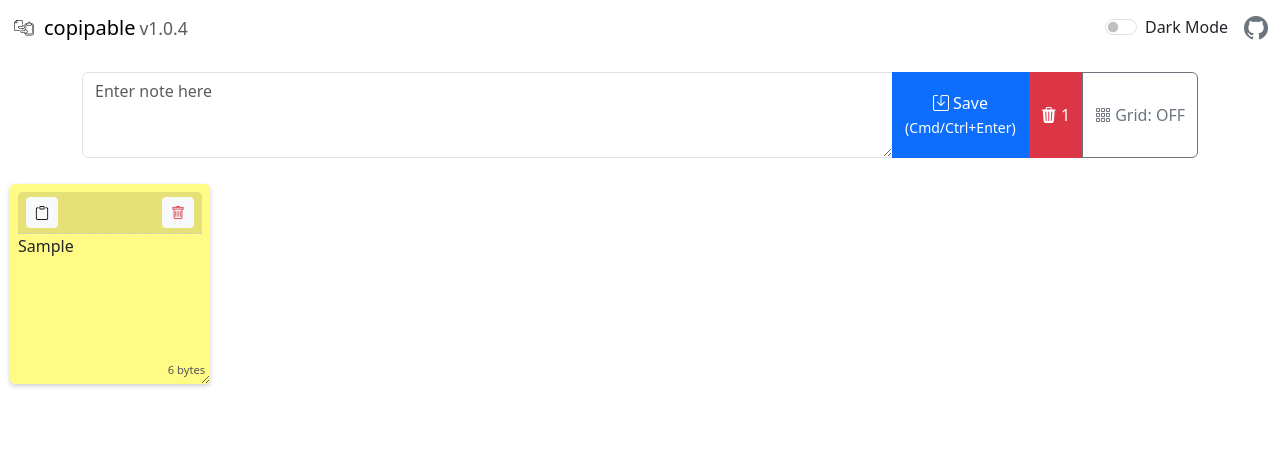
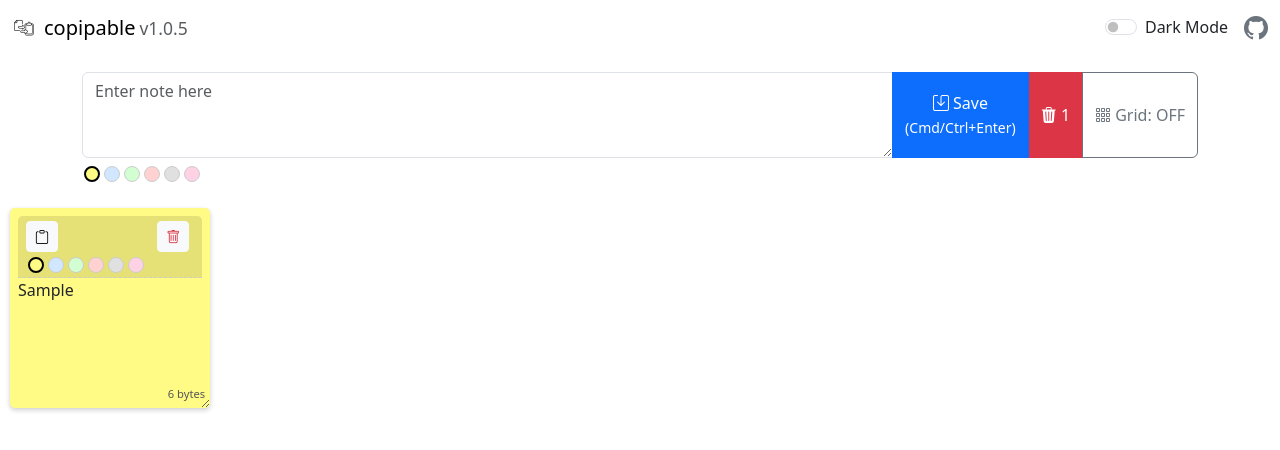
Before and after one commit to TetsuakiBaba/copipable, a plain HTML site: page index.html in a window 1280 px wide. Both pictures are taken after typing "Sample" into the empty fields and a click on the button "Save". Drawn offline with nearby package versions, Linux system fonts and the light colour scheme.

Commit message:
add: colorize

```diff
--- a/index.html
+++ b/index.html
@@ -45,8 +45,10 @@
             <button id="grid-toggle" class="btn btn-outline-secondary" type="button" title="Grid Snap"><i
                     class="bi bi-grid-3x3-gap"></i> Grid: OFF</button>
 
-        </div>
-    </div>
+        </div> <!-- end of input-group -->
+        <!-- default color selector -->
+        <div id="input-color-panel" class="color-panel mb-2"></div>
+    </div> <!-- end of container -->
     <div id="workspace" class="position-relative"></div>
     <!-- Image enlarge modal -->
     <div class="modal fade" id="imageModal" tabindex="-1" aria-hidden="true">
--- a/script.js
+++ b/script.js
@@ -26,6 +26,37 @@ gridToggle.addEventListener('click', () => {
 function snap(val) {
     return isGridSnap ? Math.round(val / 25) * 25 : val;
 }
+
+// カラーオプション
+const COLORS = [
+    { name: 'yellow', hex: '#fffb85' },
+    { name: 'blue', hex: '#d0e7ff' },
+    { name: 'green', hex: '#d1ffd1' },
+    { name: 'red', hex: '#ffd1d1' },
+    { name: 'gray', hex: '#e0e0e0' },
+    { name: 'pink', hex: '#ffd1e5' }
+];
+// デフォルトカラー読み込み
+let defaultNoteColor = localStorage.getItem('defaultNoteColor') || 'yellow';
+// 入力エリア用カラーパネル
+const inputColorPanel = document.getElementById('input-color-panel');
+function renderInputColorPanel() {
+    inputColorPanel.innerHTML = '';
+    COLORS.forEach(c => {
+        const sw = document.createElement('div');
+        sw.className = 'color-swatch';
+        sw.style.backgroundColor = c.hex;
+        sw.dataset.color = c.name;
+        if (c.name === defaultNoteColor) sw.classList.add('selected');
+        sw.addEventListener('click', () => {
+            defaultNoteColor = c.name;
+            localStorage.setItem('defaultNoteColor', defaultNoteColor);
+            renderInputColorPanel();
+        });
+        inputColorPanel.appendChild(sw);
+    });
+}
+renderInputColorPanel();
 
 // IndexedDB 初期化
 const dbPromise = new Promise((resolve, reject) => {
@@ -93,10 +124,18 @@ function generateId() {
 
 // create and append note element
 function renderNote(note) {
+    // ノートにcolorがなければdefaultNoteColorを設定
+    if (!note.color) note.color = defaultNoteColor;
+    // DB更新（マイグレーション対応）
+    if (!note.color || !note.width || !note.height) updateNoteDB(note);
     // 既存ノートに幅・高さがない場合はデフォルトを設定
     if (!note.width || !note.height) {
         note.width = note.width || 200;
         note.height = note.height || 200;
+        updateNoteDB(note);
+    }
+    if (!note.color) {
+        note.color = defaultNoteColor;
         updateNoteDB(note);
     }
     const noteEl = document.createElement('div');
@@ -106,6 +145,8 @@ function renderNote(note) {
     noteEl.style.width = note.width + 'px';
     noteEl.style.height = note.height + 'px';
     noteEl.dataset.id = note.id;
+    // 背景色設定
+    noteEl.style.backgroundColor = COLORS.find(c => c.name === note.color).hex;
 
     // header
     const header = document.createElement('div');
@@ -115,14 +156,40 @@ function renderNote(note) {
     copyBtn.className = 'btn btn-sm btn-light';
     copyBtn.innerHTML = '<i class="bi bi-clipboard"></i>';
     copyBtn.title = 'コピー';
-    header.appendChild(copyBtn);
     // delete button
     const deleteBtn = document.createElement('button');
     deleteBtn.className = 'btn btn-sm btn-light text-danger';
     deleteBtn.innerHTML = '<i class="bi bi-trash"></i>';
     deleteBtn.title = '削除';
-    header.appendChild(deleteBtn);
-
+    // ボタンをグループ化
+    const btnGroup = document.createElement('div');
+    btnGroup.className = 'btn-group-custom';
+    // ボタンを横並びにする行を作成
+    const btnRow = document.createElement('div');
+    btnRow.className = 'btn-row';
+    btnRow.appendChild(copyBtn);
+    btnRow.appendChild(deleteBtn);
+    btnGroup.appendChild(btnRow);
+    // カラーパネル（メモ上部）
+    const noteColorPanel = document.createElement('div');
+    noteColorPanel.className = 'color-panel';
+    COLORS.forEach(c => {
+        const sw = document.createElement('div');
+        sw.className = 'color-swatch';
+        sw.style.backgroundColor = c.hex;
+        sw.dataset.color = c.name;
+        if (c.name === note.color) sw.classList.add('selected');
+        sw.addEventListener('click', async () => {
+            note.color = c.name;
+            await updateNoteDB(note);
+            noteEl.style.backgroundColor = c.hex;
+            noteColorPanel.querySelectorAll('.color-swatch').forEach(el => el.classList.remove('selected'));
+            sw.classList.add('selected');
+        });
+        noteColorPanel.appendChild(sw);
+    });
+    btnGroup.appendChild(noteColorPanel);
+    header.appendChild(btnGroup);
     noteEl.appendChild(header);
 
     // content
@@ -267,7 +334,7 @@ function renderNote(note) {
 saveButton.addEventListener('click', async () => {
     const text = noteInput.value.trim();
     if (!text) return;
-    const note = { id: generateId(), type: 'text', content: text, x: snap(10), y: snap(10), width: 200, height: 200 };
+    const note = { id: generateId(), type: 'text', content: text, x: snap(10), y: snap(10), width: 200, height: 200, color: defaultNoteColor };
     await addNoteDB(note);
     notes.push(note);
     renderNote(note);
@@ -293,7 +360,7 @@ noteInput.addEventListener('paste', async e => {
                 const reader = new FileReader();
                 reader.onload = async () => {
                     const dataUrl = reader.result;
-                    const note = { id: generateId(), type: 'image', content: dataUrl, x: snap(10), y: snap(10), width: 200, height: 200 };
+                    const note = { id: generateId(), type: 'image', content: dataUrl, x: snap(10), y: snap(10), width: 200, height: 200, color: defaultNoteColor };
                     await addNoteDB(note);
                     notes.push(note);
                     renderNote(note);
@@ -330,7 +397,7 @@ noteInput.addEventListener('drop', async e => {
             const reader = new FileReader();
             reader.onload = async () => {
                 const dataUrl = reader.result;
-                const note = { id: generateId(), type: 'image', content: dataUrl, x: snap(10), y: snap(10), width: 200, height: 200 };
+                const note = { id: generateId(), type: 'image', content: dataUrl, x: snap(10), y: snap(10), width: 200, height: 200, color: defaultNoteColor };
                 await addNoteDB(note);
                 notes.push(note);
                 renderNote(note);
@@ -385,7 +452,7 @@ globalDropZone.addEventListener('drop', async e => {
                 // 画面中央に配置
                 const baseX = (window.innerWidth - 200) / 2;
                 const baseY = (window.innerHeight - 200) / 2;
-                const note = { id: generateId(), type: 'image', content: dataUrl, x: snap(baseX), y: snap(baseY), width: 200, height: 200 };
+                const note = { id: generateId(), type: 'image', content: dataUrl, x: snap(baseX), y: snap(baseY), width: 200, height: 200, color: defaultNoteColor };
                 await addNoteDB(note);
                 notes.push(note);
                 renderNote(note);
--- a/style.css
+++ b/style.css
@@ -16,7 +16,7 @@
     resize: both;
     overflow: auto;
     /* 最小サイズを設定 */
-    min-width: 100px;
+    min-width: 150px;
     min-height: 100px;
 }
 
@@ -117,3 +117,50 @@
 #global-drop-zone.active {
     display: flex;
 }
+
+/* カラースウォッチ */
+.color-swatch {
+    width: 16px;
+    height: 16px;
+    border: 1px solid #ccc;
+    border-radius: 50%;
+    margin: 0 2px;
+    /* ← この左右のマージンを小さくする */
+    cursor: pointer;
+    display: inline-block;
+}
+
+.color-swatch.selected {
+    border: 2px solid #000;
+}
+
+/* ノート下部のスウォッチ配置 */
+.color-panel {
+    margin-top: .5rem;
+    display: flex;
+    justify-content: start;
+}
+
+/* ボタングループ内にスウォッチをボタン下に配置 */
+.btn-group-custom {
+    display: flex;
+    flex-direction: column;
+    align-items: flex-start;
+    width: 100%;
+}
+
+.btn-group-custom .btn {
+    margin-right: .3rem;
+}
+
+.btn-group-custom .color-panel {
+    margin-top: .3rem;
+    margin-left: 0;
+}
+
+/* ボタン行を左右に配置 */
+.btn-row {
+    display: flex;
+    justify-content: space-between;
+    width: 100%;
+}
```
Also changed, not shown: manifest.json.
